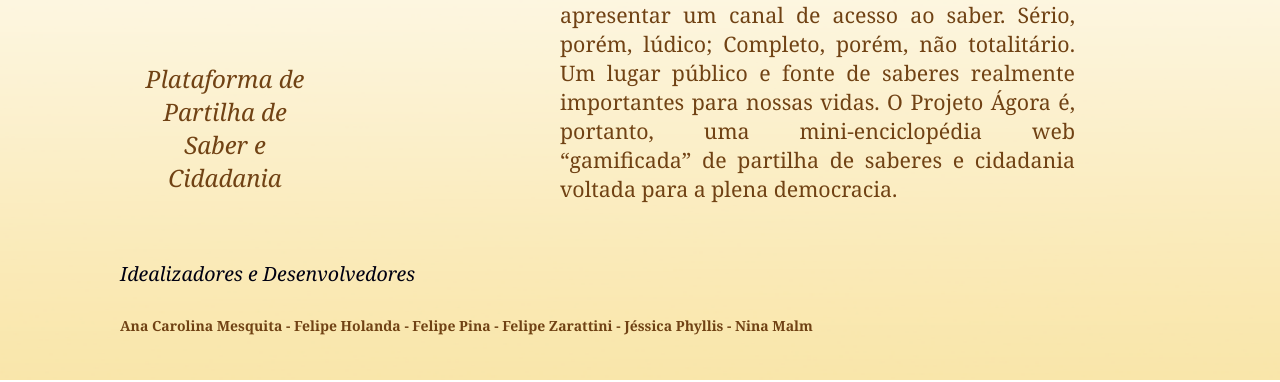
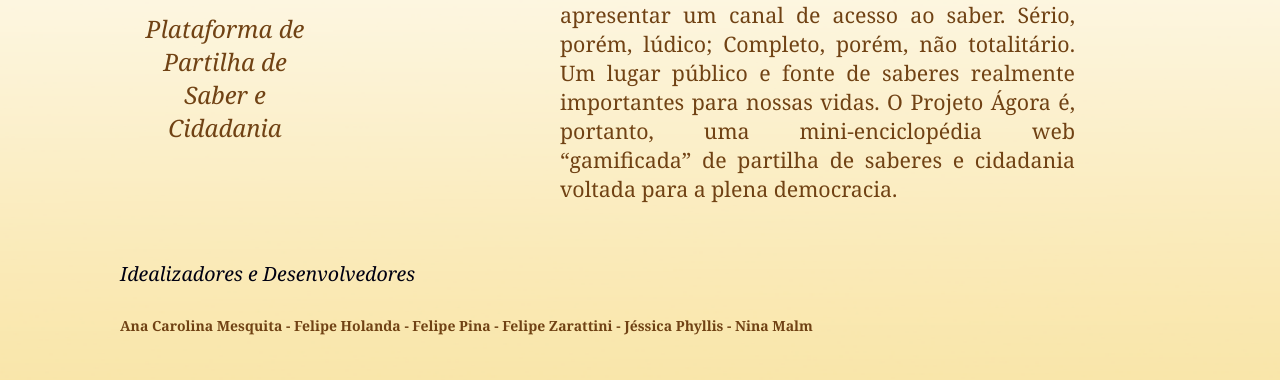
Before and after one commit to fhb93/Projeto-Agora, a PHP site: page / in a window 1280 px wide. Shown: the part 418-800 px from the top of the page. Run offline with PHP 8.4, Linux system fonts and the light colour scheme.

Commit message:
summary reposicionado

```diff
--- a/style.css
+++ b/style.css
@@ -105,7 +105,7 @@ header {
 
 .summary {
 	clear: both;
-	margin: 250px 20px 20px 35px;
+	margin: 200px 20px 20px 35px;
 	width: 160px;
 	float: left;
 	}
```
